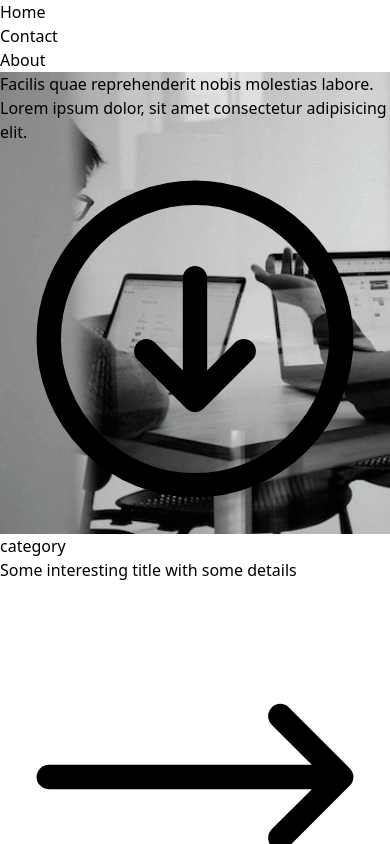
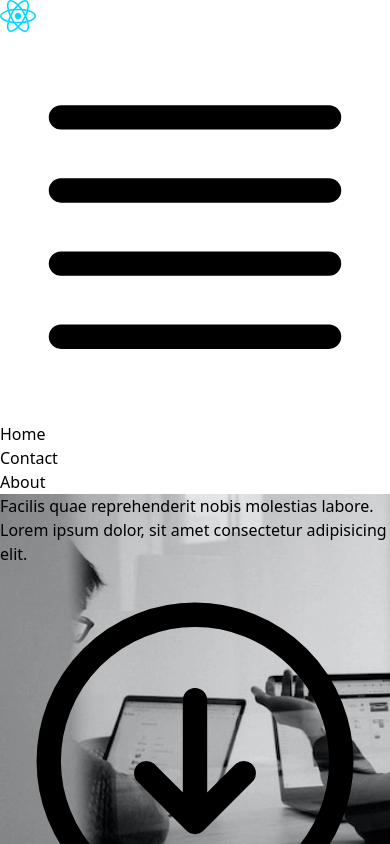
Before and after one commit to Willo0ow/react-website, a React (Vite) app: page / in a window 390 px wide. Shown: the top 844 px of the page. Built offline with nearby package versions, Linux system fonts and the light colour scheme.

Commit message:
General improvements (#4)
* add responsive styles to image with text section

* better navbar

```diff
--- a/src/App.css
+++ b/src/App.css
@@ -0,0 +1,10 @@
+body.overlay-open::after {
+  content: "";
+  position: fixed;
+  top: 0;
+  left: 0;
+  width: 100vw;
+  height: 100vh;
+  background-color: rgba(0,0,0,.5);
+  z-index: 5;
+}
--- a/src/components/ImageAndTextSection.tsx
+++ b/src/components/ImageAndTextSection.tsx
@@ -6,16 +6,19 @@ interface Props {
 
 const ImageAndTextSection = ({ imageSide, isImageProminent }: Props) => {
   return (
-    <section className="flex">
+    <section className="flex flex-col md:flex-row">
       <div className={`${isImageProminent? 'basis-4/6' : 'basis-2/6'} ${imageSide === 'left' ? 'order-1': 'order-2'}`}>
-        <img src={heroImage} alt="random" />
+        <img src={heroImage} alt="random" className={`object-cover w-full h-full ${imageSide === 'left'? 'object-right-top': 'object-left-top'}`} />
       </div>
 
       <div className={`${isImageProminent? 'basis-2/6' : 'basis-4/6'} ${imageSide === 'left' ? 'order-2': 'order-1'} shrink-0 p-8`}>
         <p className="uppercase text-orange-800 font-medium text-sm my-3">Heading</p>
-        <h3 className="text-3xl font-bold my-2">Title</h3>
-        <p className="text-xl">
+        <h3 className="text-xl md:text-3xl font-bold my-2">Title</h3>
+        <p className="text-lg md:text-xl">
           Lorem ipsum dolor sit amet consectetur adipisicing elit. Quibusdam,
+          voluptatum. Lorem ipsum dolor sit amet consectetur adipisicing elit. Quibusdam,
+          voluptatum. Lorem ipsum dolor sit amet consectetur adipisicing elit. Quibusdam,
+          voluptatum. Lorem ipsum dolor sit amet consectetur adipisicing elit. Quibusdam,
           voluptatum.
         </p>
       </div>
--- /dev/null
+++ b/src/components/Navbar.css
@@ -0,0 +1,26 @@
+.navbar-slide-in {
+    animation: navbar-slide-in .5s ease-in-out;
+    transition: all .3s ease-in-out;
+}
+.navbar-slide-out {
+    animation: navbar-slide-out .5s ease-in-out;
+    transition: all .3s ease-in-out;
+}
+
+@keyframes navbar-slide-in {
+    0% {
+        transform: translateY(-100%);
+    }
+    100% {
+        transform: translateY(0);
+    }
+}
+
+@keyframes navbar-slide-out {
+    0% {
+        transform: translateY(0);
+    }
+    100% {
+        transform: translateY(-100%);
+    }
+}
--- a/src/components/Navbar.tsx
+++ b/src/components/Navbar.tsx
@@ -1,15 +1,76 @@
 import { Link } from "react-router-dom";
+import reactIcon from "../assets/react.svg";
+import "./Navbar.css";
+import { useEffect, useState } from "react";
+import { Bars4Icon } from "@heroicons/react/24/solid";
 
 const Navbar = () => {
+  const [isPageOnTop, setIsPageOnTop] = useState(true);
+  const [isNavbarOpen, setIsNavbarOpen] = useState(false);
+  useEffect(() => {
+    const handleScroll = () => {
+      const isScrollZero = window.scrollY === 0;
+      if (isScrollZero === isPageOnTop) return;
+      setIsPageOnTop(isScrollZero);
+    };
+
+    handleScroll();
+    window.addEventListener("scroll", handleScroll);
+
+    return () => {
+      window.removeEventListener("scroll", handleScroll);
+    };
+  }, [isPageOnTop]);
+
+  useEffect(() => {
+    if (isNavbarOpen) {
+      document.body.classList.add("overlay-open");
+      document.body.style.overflow = "hidden";
+    } else {
+      document.body.classList.remove("overlay-open");
+      document.body.style.overflow = "auto";
+    }
+  }, [isNavbarOpen]);
+
   return (
-    <nav className="absolute text-white w-screen z-10">
-        <ul className='flex w-full gap-8'>
-            <li className="uppercase hover:text-red-800"><Link to="/" >Home</Link></li>
-            <li className="uppercase hover:text-red-800"><Link to="/contact">Contact</Link></li>
-            <li className="uppercase hover:text-red-800"><Link to="/about">About</Link></li>
+    <nav
+      className={`fixed text-white w-screen z-10 px-6 md:px-10 py-5 ${
+        (!isPageOnTop || isNavbarOpen) && "navbar-slide-in text-black bg-white shadow-sm"
+      }`}
+    >
+      <div className="flex justify-between items-center">
+        <img src={reactIcon} alt="logo" className="w-10 h-10" />
+        <Bars4Icon
+          onClick={() => setIsNavbarOpen(!isNavbarOpen)}
+          className="h-10 w-10 md:hidden"
+        />
+        <ul className="gap-8 uppercase hidden md:flex">
+          <li className="hover:text-red-800">
+            <Link to="/">Home</Link>
+          </li>
+          <li className="hover:text-red-800">
+            <Link to="/contact">Contact</Link>
+          </li>
+          <li className="hover:text-red-800">
+            <Link to="/about">About</Link>
+          </li>
         </ul>
+      </div>
+      {isNavbarOpen && (
+        <ul className="gap-8 uppercase flex flex-col pt-10 pb-5">
+          <li onClick={() => setIsNavbarOpen(false)} className="hover:text-red-800">
+            <Link to="/" className="block">Home</Link>
+          </li>
+          <li onClick={() => setIsNavbarOpen(false)} className="hover:text-red-800">
+            <Link to="/contact" className="block">Contact</Link>
+          </li>
+          <li onClick={() => setIsNavbarOpen(false)} className="hover:text-red-800">
+            <Link to="/about" className="block">About</Link>
+          </li>
+        </ul>
+      )}
     </nav>
-  )
-}
+  );
+};
 
-export default Navbar
+export default Navbar;
```
